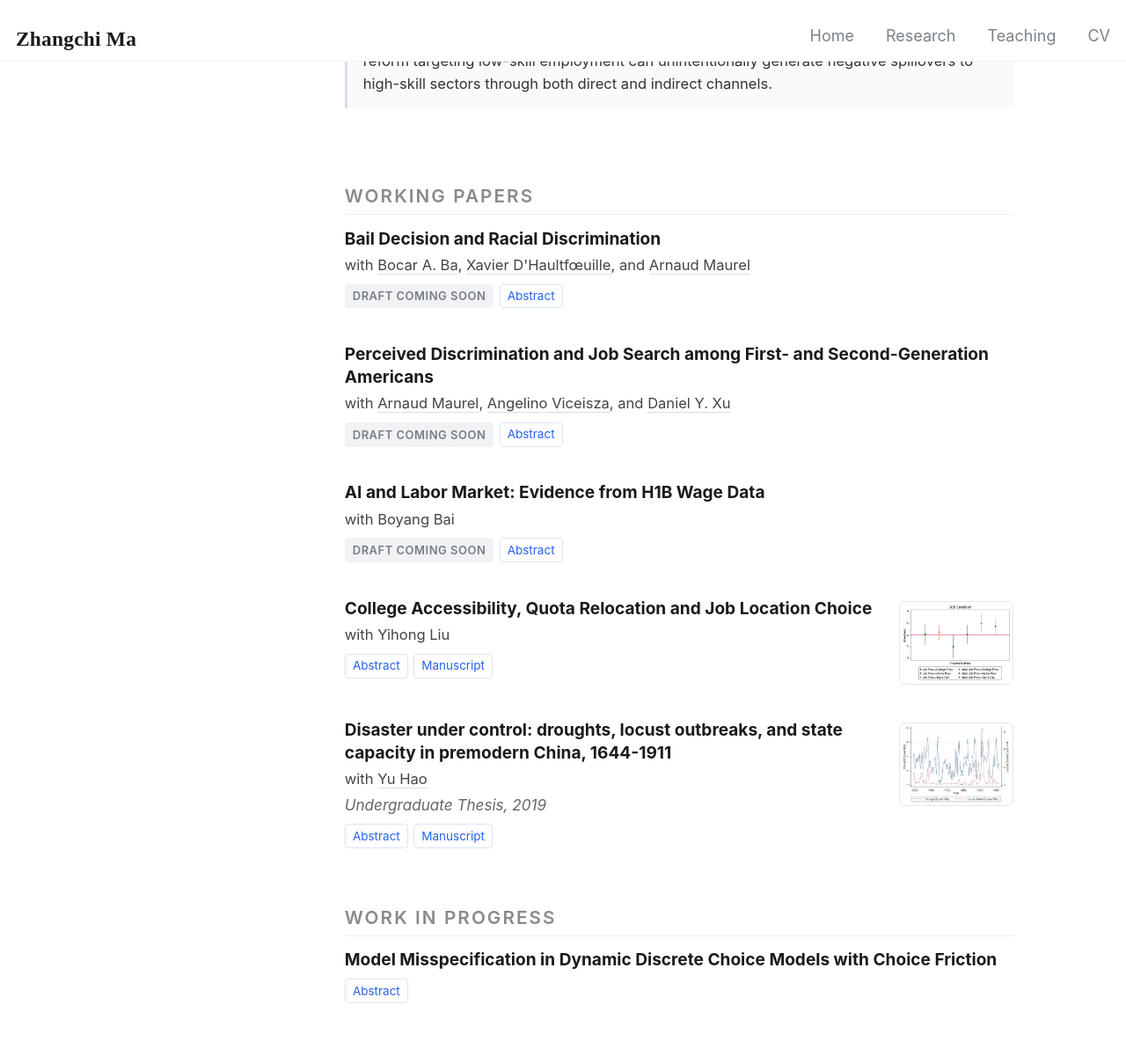
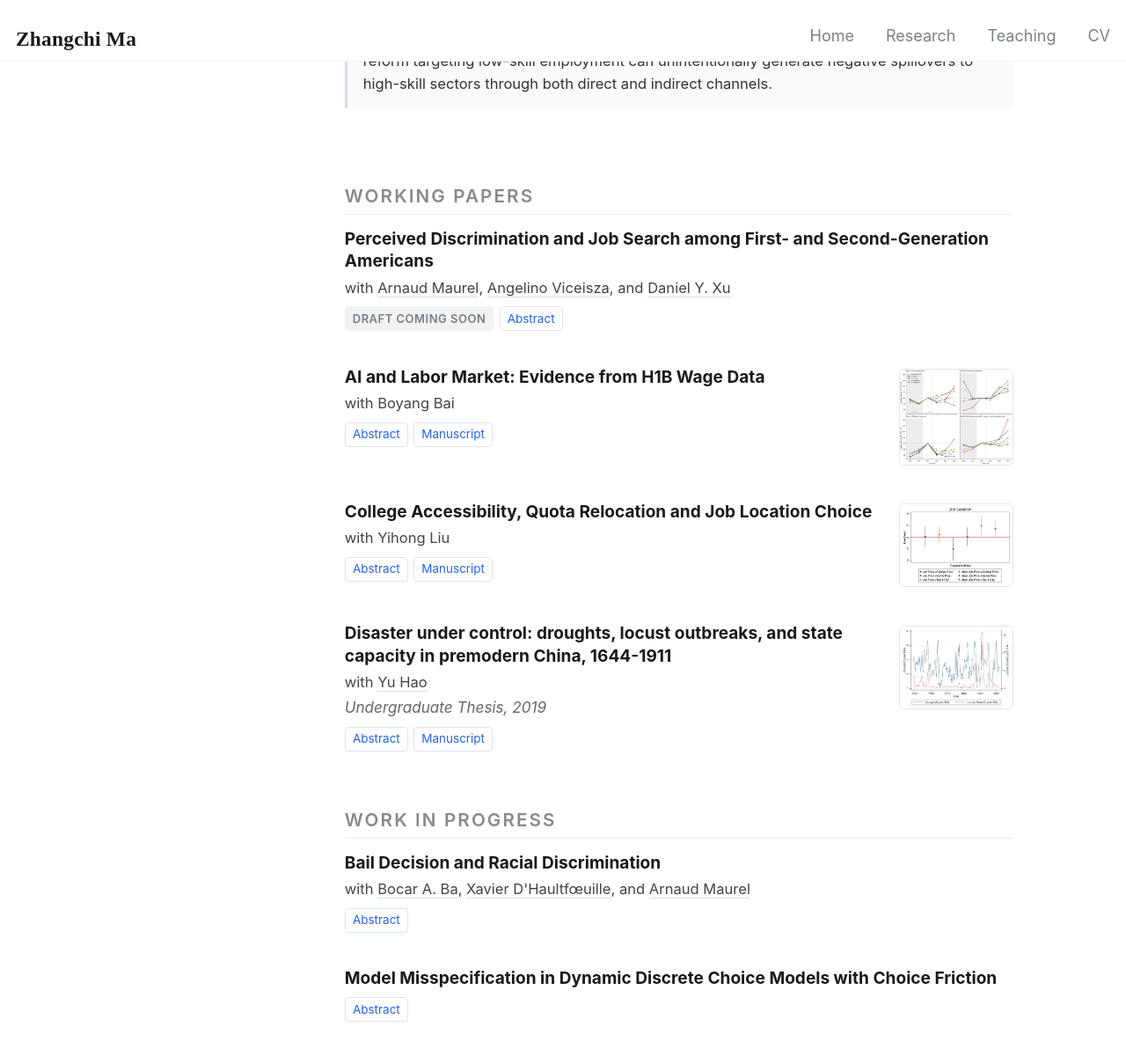
Before and after one commit to henrymzc/henrymzc.github.io, a Jekyll site: the page built from _pages/research.html, in a window 1280 px wide and 1400 px high, scrolled down 599 px. Shown: the top 1200 px of the window at 88% size. Built offline with Jekyll 4.4.1, drawn with Linux system fonts in a browser that asks for light colours.

Commit message:
Research: move Bail paper to Work in Progress, update AI paper
- Move Bail Decision and Racial Discrimination to Work in Progress and
  drop its Draft Coming Soon pill
- AI and Labor Market: restore the Manuscript link, add the abstract,
  and replace the placeholder thumbnail with the H-1B index figure

Co-Authored-By: Claude Opus 5.5 <noreply@anthropic.com>

```diff
--- a/_pages/research.html
+++ b/_pages/research.html
@@ -156,38 +156,6 @@ author_profile: false
   <article class="paper">
    <div class="paper-row">
     <div class="paper-main">
-      <p class="title">Bail Decision and Racial Discrimination</p>
-      <p class="authors">with <a href="https://sites.google.com/view/bocarba/" target="_blank" rel="noopener noreferrer">Bocar A. Ba</a>, <a href="https://faculty.crest.fr/xdhaultfoeuille/" target="_blank" rel="noopener noreferrer">Xavier D'Haultfœuille</a>, and <a href="https://www.amaurel.net/" target="_blank" rel="noopener noreferrer">Arnaud Maurel</a></p>
-      <!--
-      <div class="tags">
-        <span class="tag discrimination">Discrimination</span>
-        <span class="tag structural">Structural</span>
-      </div>
-      -->
-      <div class="links">
-        <span class="draft-soon">Draft Coming Soon</span>
-        <button class="abstract-toggle" onclick="toggleAbs(this)">Abstract</button>
-        <!--
-        <a href="https://www.dropbox.com/scl/fi/8gnh8gecxp4vk8k5j26fm/BDMM_Judge.pdf?rlkey=dob165r84g6z7jyof6ya1eq75&amp;st=iupywz7i&amp;dl=0"
-         target="_blank"
-         rel="noopener noreferrer">
-         Manuscript
-        </a>
-        -->
-      </div>
-      <p class="abstract">This paper investigates the determinants of bail decisions. We focus on the determinants of bail amounts set by the judges, a dimension that has not received much attention in the literature. To do so, we specify a structural model of the optimal bail amount, in which judges set the bail amount that minimizes the welfare cost of releasing the defendant. Our model allows for multiple dimensions of defendant-level unobserved heterogeneity, some being private information to the defendant and some being observed by the judge but not by econometricians. We establish constructive identification of the model parameters, including the welfare weights assigned by the judges to different groups of defendants, and derive a simple estimation procedure. We estimate our model using data from Chicago, focusing on whether the observed bail amounts are consistent with racial bias.</p>
-    </div>
-    <!--
-    <div class="paper-fig">
-      <img src="/files/fig_bail.png" alt="Figure placeholder for Bail Decision and Racial Discrimination">
-    </div>
-    -->
-   </div>
-  </article>
-
-  <article class="paper">
-   <div class="paper-row">
-    <div class="paper-main">
       <p class="title">Perceived Discrimination and Job Search among First- and Second-Generation Americans</p>
       <p class="authors">with <a href="https://www.amaurel.net/" target="_blank" rel="noopener noreferrer">Arnaud Maurel</a>, <a href="https://www.angelinoviceisza.com/" target="_blank" rel="noopener noreferrer">Angelino Viceisza</a>, and <a href="https://www.danielyixu.com/" target="_blank" rel="noopener noreferrer">Daniel Y. Xu</a></p>
       <!--
@@ -231,23 +199,18 @@ author_profile: false
       </div>
       -->
       <div class="links">
-        <span class="draft-soon">Draft Coming Soon</span>
         <button class="abstract-toggle" onclick="toggleAbs(this)">Abstract</button>
-        <!--
-        <a href="https://www.dropbox.com/scl/fi/uqi923dfv5gfnaca3rd4x/BM_AI_H1B.pdf?rlkey=84kl78kgtkv58ip304op8xcgt&amp;st=aq2upird&amp;dl=0"
+        <a href="https://www.dropbox.com/scl/fi/uqi923dfv5gfnaca3rd4x/BM_AI_H1B.pdf?rlkey=84kl78kgtkv58ip304op8xcgt&amp;st=64xh4hqq&amp;dl=0"
          target="_blank"
          rel="noopener noreferrer">
          Manuscript
         </a>
-        -->
       </div>
-      <p class="abstract">Abstract coming soon.</p>
+      <p class="abstract">We study how generative AI is changing firms' demand for high-skill foreign labor, combining H-1B Labor Condition Applications for fiscal years 2020–2025 with a usage-based measure of AI exposure from the Anthropic Economic Index. We first document that foreign skilled workers are highly exposed to generative AI: 85.7 percent of H-1B positions are in the most AI-exposed quartile of occupations, and AI usage per worker in the average H-1B occupation is 6.5 times that of the average U.S. job. Since the release of ChatGPT, the total demand for foreign skilled workers has not declined, but its composition has shifted. By FY2025, filings in occupations where AI use is mostly automation are 15 percent below their FY2022 level, while filings for AI-builder positions are 37 percent above it. The shift appears in both hires for fresh graduates and experienced workers. Regression-based analysis shows that within a firm and year, filings in AI-substitute occupations fall by 12 percent relative to the firm's other filings and the decline is entirely driven by software developers. We find increases in filings and offered wages for external hires in AI-builder positions.</p>
     </div>
-    <!--
     <div class="paper-fig">
-      <img src="/files/fig_ai_h1b.png" alt="Figure placeholder for AI and Labor Market">
+      <img src="/files/fig_ai_h1b.png" alt="Certified H-1B cases by AI exposure group, FY2020-2025">
     </div>
-    -->
    </div>
   </article>
 
@@ -311,6 +274,37 @@ author_profile: false
   <article class="paper">
    <div class="paper-row">
     <div class="paper-main">
+      <p class="title">Bail Decision and Racial Discrimination</p>
+      <p class="authors">with <a href="https://sites.google.com/view/bocarba/" target="_blank" rel="noopener noreferrer">Bocar A. Ba</a>, <a href="https://faculty.crest.fr/xdhaultfoeuille/" target="_blank" rel="noopener noreferrer">Xavier D'Haultfœuille</a>, and <a href="https://www.amaurel.net/" target="_blank" rel="noopener noreferrer">Arnaud Maurel</a></p>
+      <!--
+      <div class="tags">
+        <span class="tag discrimination">Discrimination</span>
+        <span class="tag structural">Structural</span>
+      </div>
+      -->
+      <div class="links">
+        <button class="abstract-toggle" onclick="toggleAbs(this)">Abstract</button>
+        <!--
+        <a href="https://www.dropbox.com/scl/fi/8gnh8gecxp4vk8k5j26fm/BDMM_Judge.pdf?rlkey=dob165r84g6z7jyof6ya1eq75&amp;st=iupywz7i&amp;dl=0"
+         target="_blank"
+         rel="noopener noreferrer">
+         Manuscript
+        </a>
+        -->
+      </div>
+      <p class="abstract">This paper investigates the determinants of bail decisions. We focus on the determinants of bail amounts set by the judges, a dimension that has not received much attention in the literature. To do so, we specify a structural model of the optimal bail amount, in which judges set the bail amount that minimizes the welfare cost of releasing the defendant. Our model allows for multiple dimensions of defendant-level unobserved heterogeneity, some being private information to the defendant and some being observed by the judge but not by econometricians. We establish constructive identification of the model parameters, including the welfare weights assigned by the judges to different groups of defendants, and derive a simple estimation procedure. We estimate our model using data from Chicago, focusing on whether the observed bail amounts are consistent with racial bias.</p>
+    </div>
+    <!--
+    <div class="paper-fig">
+      <img src="/files/fig_bail.png" alt="Figure placeholder for Bail Decision and Racial Discrimination">
+    </div>
+    -->
+   </div>
+  </article>
+
+  <article class="paper">
+   <div class="paper-row">
+    <div class="paper-main">
       <p class="title">Model Misspecification in Dynamic Discrete Choice Models with Choice Friction</p>
       <!--
       <div class="tags">
```
Also changed, not shown: files/fig_ai_h1b.png.
